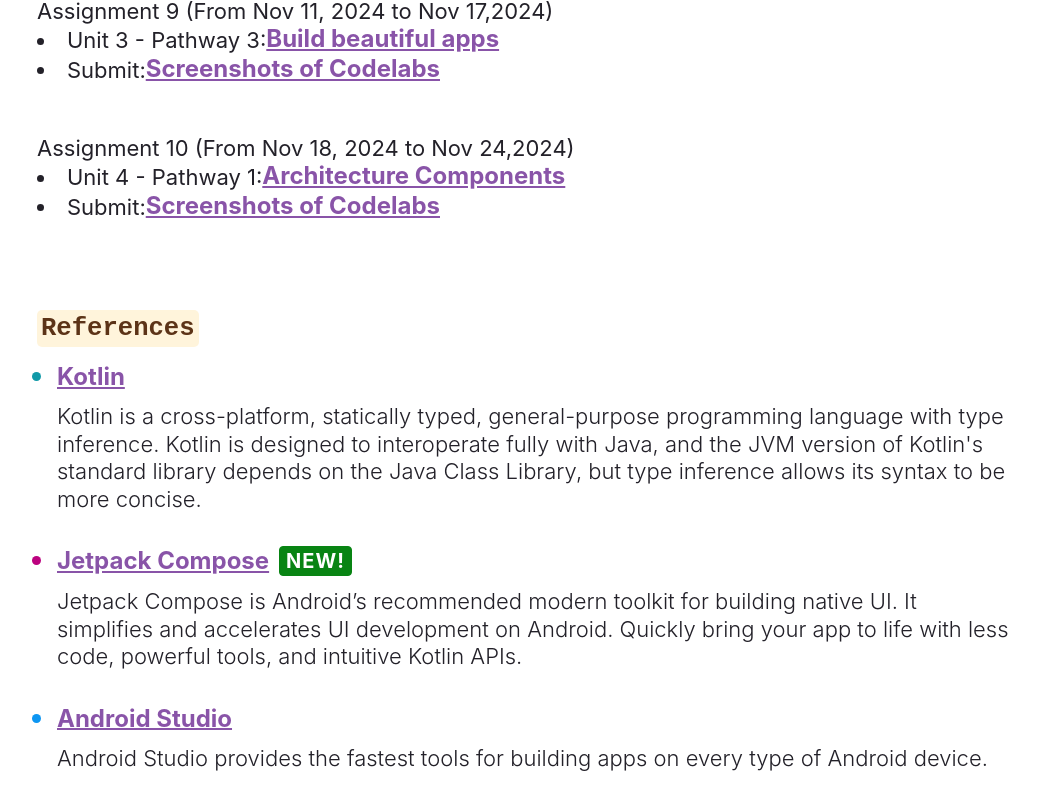
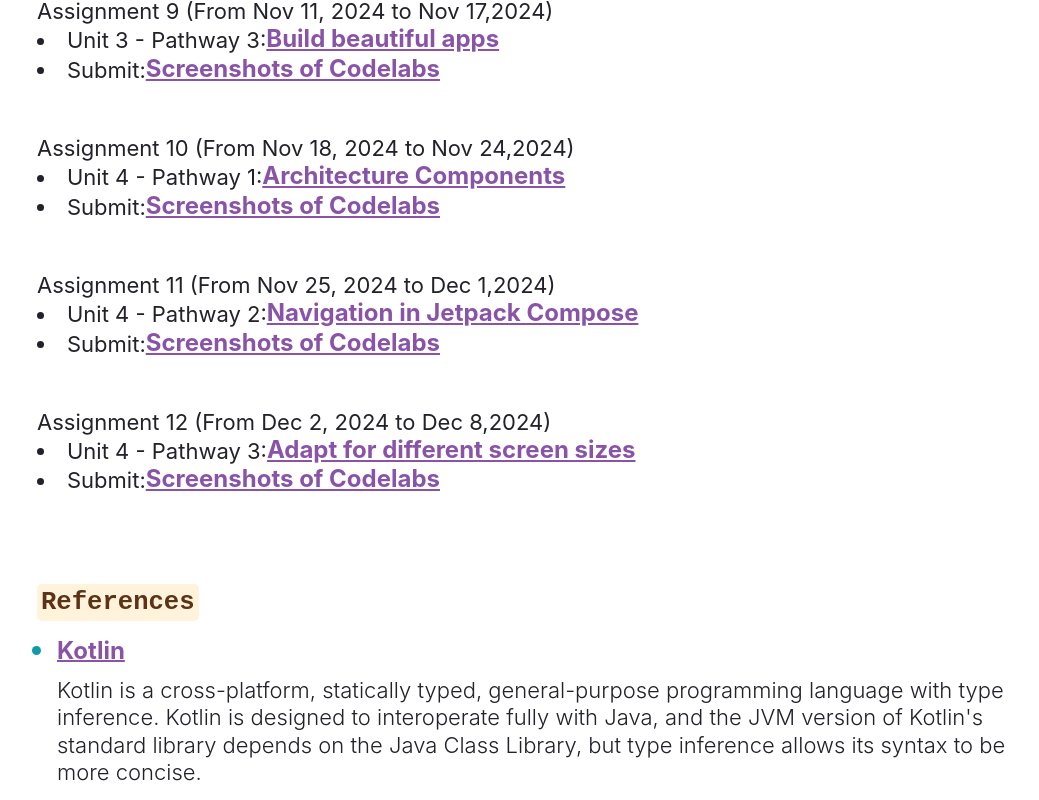
Before and after one commit to walkman617/gatsby, a Gatsby site: page / in a window 1280 px wide. Shown: the part 1573-2373 px from the top of the page, without its empty margins (11-1050 px from the left). Built offline with nearby package versions, Linux system fonts and the light colour scheme; Gatsby itself is replaced by a stand-in of ours.

Commit message:
Update index.js

```diff
--- a/src/pages/index.js
+++ b/src/pages/index.js
@@ -401,6 +401,54 @@
           </li>
       <br />
 
+      <br />
+      Assignment 11 (From Nov 25, 2024 to Dec 1,2024)
+          <br />
+          <li>Unit 4 - Pathway 2:
+            <a
+            style={linkStyle}
+            target="_blank"
+            href={"https://developer.android.google.cn/courses/pathways/android-basics-compose-unit-4-pathway-2"}
+            >
+              Navigation in Jetpack Compose
+            </a>
+          </li>
+
+          <li> Submit:
+            <a
+            style={linkStyle}
+            target="_blank"
+            href={"https://docs.qq.com/form/page/DYlBYSFFTeVFzV05F"}
+            >
+               Screenshots of Codelabs
+            </a>
+          </li>
+      <br />
+
+      <br />
+      Assignment 12 (From Dec 2, 2024 to Dec 8,2024)
+          <br />
+          <li>Unit 4 - Pathway 3:
+            <a
+            style={linkStyle}
+            target="_blank"
+            href={"https://developer.android.google.cn/courses/pathways/android-basics-compose-unit-4-pathway-3"}
+            >
+              Adapt for different screen sizes
+            </a>
+          </li>
+
+          <li> Submit:
+            <a
+            style={linkStyle}
+            target="_blank"
+            href={"https://docs.qq.com/form/page/DYmJ3Y2NBZXVyYVdC"}
+            >
+               Screenshots of Codelabs
+            </a>
+          </li>
+      <br />
+
 
       </p>
 
```
